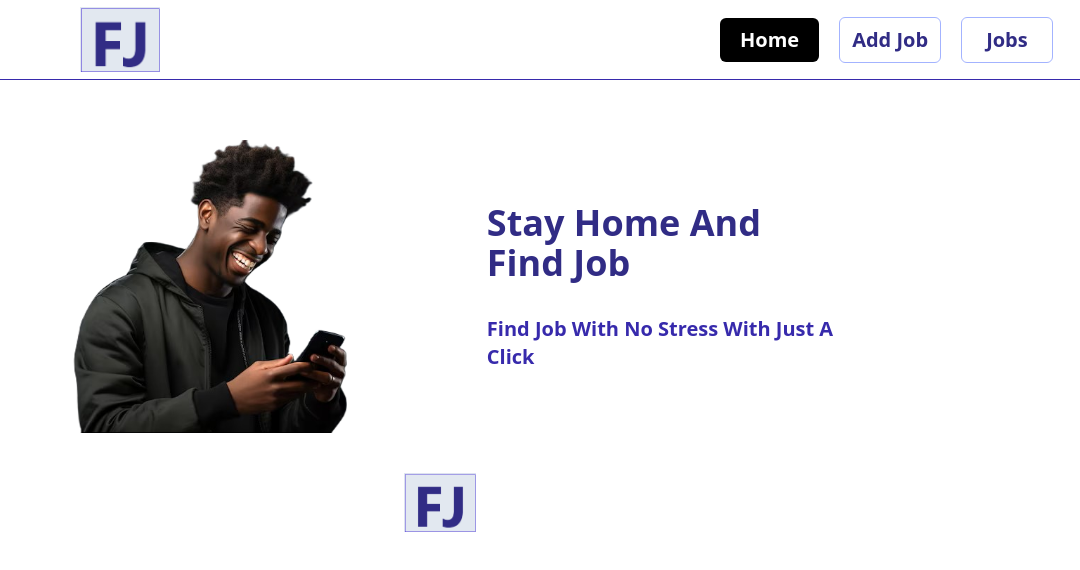
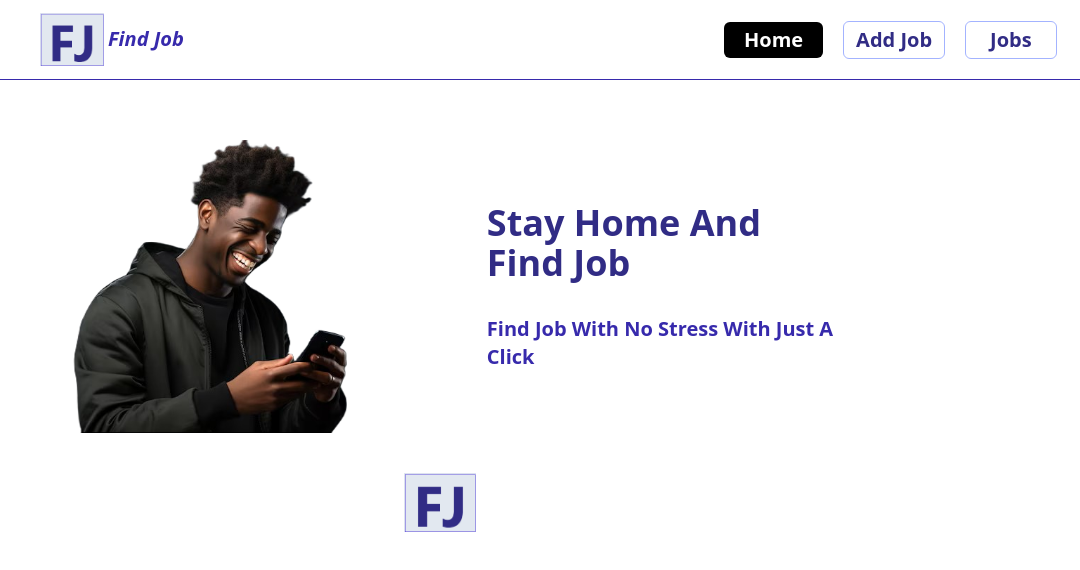
Before and after one commit to AsieduAmos/Jaman-Jobs, a React (Vite) app: page / in a window 1280 px wide. Shown: the top 570 px of the page, without its empty margins (200-1280 px from the left). Built offline with nearby package versions, Linux system fonts and the light colour scheme.

Commit message:
py value of navabr buttons changed

```diff
--- a/src/components/HomeAddjobNavBar.jsx
+++ b/src/components/HomeAddjobNavBar.jsx
@@ -6,19 +6,23 @@ const HomeAddjobNavBar = () => {
   return (
     <>
     <div className="flex h-20 items-center border-b border-indigo-800 ">
-            <div className='pointer-events-none select-none ml-70'><img className='w-20' src={FJ} alt="" /></div>
+          <div className='flex'>
+            <div className='pointer-events-none select-none ml-60'><img className='w-16' src={FJ} alt="" /></div>
+            <div className='font-extrabold italic text-xl ml-1 mt-3 text-indigo-800'>Find Job</div>
+          </div>
 
-             <NavLink to="/FindAdd" className='bg-black  text-white font-bold text-xl ml-140 px-5 py-2 text-center rounded-md
+
+             <NavLink to="/FindAdd" className='bg-black  text-white font-bold text-xl ml-135 px-5 py-1 text-center rounded-md
                               cursor-pointer hover:bg-indigo-900 hover:text-white transition duration-300 ease-in-out'>
                                 Home
                               </NavLink>
 
-             <NavLink to="/findadd" className='bg-white border border-indigo-300 text-indigo-900 font-bold text-xl px-3 py-2 ml-5 mr-5 text-center rounded-md
+             <NavLink to="/findadd" className='bg-white border border-indigo-300 text-indigo-900 font-bold text-xl px-3 py-1 ml-5 mr-5 text-center rounded-md
                               cursor-pointer hover:bg-indigo-900 hover:text-white transition duration-300 ease-in-out'>
                                 Add Job
                               </NavLink>
 
-             <NavLink to="/jobpage" className='bg-white border border-indigo-300 text-indigo-900 font-bold text-xl px-6 py-2  text-center rounded-md
+             <NavLink to="/jobpage" className='bg-white border border-indigo-300 text-indigo-900 font-bold text-xl px-6 py-1  text-center rounded-md
                               cursor-pointer hover:bg-indigo-900 hover:text-white transition duration-300 ease-in-out'>
                   Jobs
              </NavLink>
```
